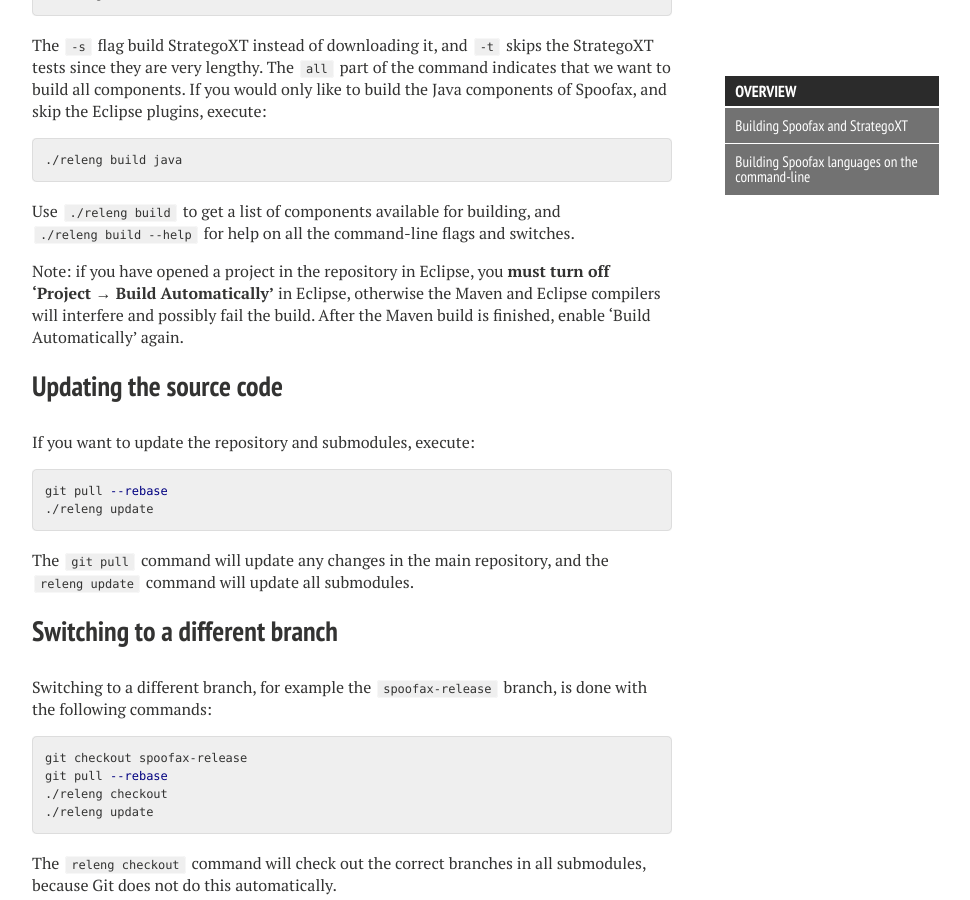
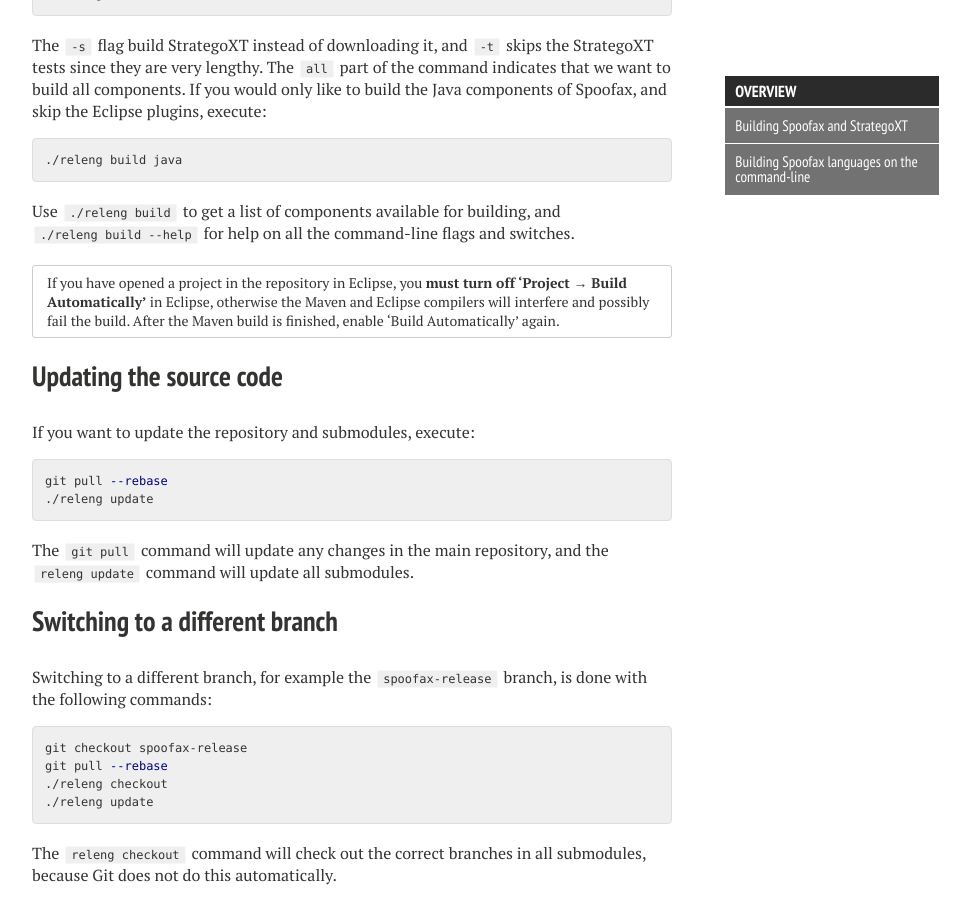
Before and after one commit to MartijnDwars/metaborg.github.io, a Jekyll site: the page built from dev/build/index.md, in a window 1280 px wide and 900 px high, scrolled down 1309 px. Shown: the whole window, without its empty margins (288-1258 px from the left). Built offline with Jekyll 4.4.1, drawn with Linux system fonts in a browser that asks for light colours; nearby versions of some CDN libraries.

Commit message:
Add more notices

```diff
--- a/dev/build/spoofax-and-strategoxt.md
+++ b/dev/build/spoofax-and-strategoxt.md
@@ -48,7 +48,8 @@
 
 Use `./releng build` to get a list of components available for building, and `./releng build --help` for help on all the command-line flags and switches.
 
-Note: if you have opened a project in the repository in Eclipse, you **must turn off 'Project &rarr; Build Automatically'** in Eclipse, otherwise the Maven and Eclipse compilers will interfere and possibly fail the build. After the Maven build is finished, enable 'Build Automatically' again.
+If you have opened a project in the repository in Eclipse, you **must turn off 'Project &rarr; Build Automatically'** in Eclipse, otherwise the Maven and Eclipse compilers will interfere and possibly fail the build. After the Maven build is finished, enable 'Build Automatically' again.
+{: .notice}
 
 ## Updating the source code
 
@@ -81,6 +82,7 @@
 If updating or checking out a branch of submodule fails (because of unstaged or conflicting changes), you can try to resolve it yourself, or you can reset and clean everything.
 
 **Resetting and cleaning DELETES UNCOMMITTED AND UNPUSHED CHANGES, which can cause PERMANENT DATA LOSS. Make sure all your changes are committed and pushed!**
+{: .notice}
 
 Reset and clean all submodules using:
 
```
Also changed, not shown: dev/develop/spoofax.md (+1 -0 lines).
